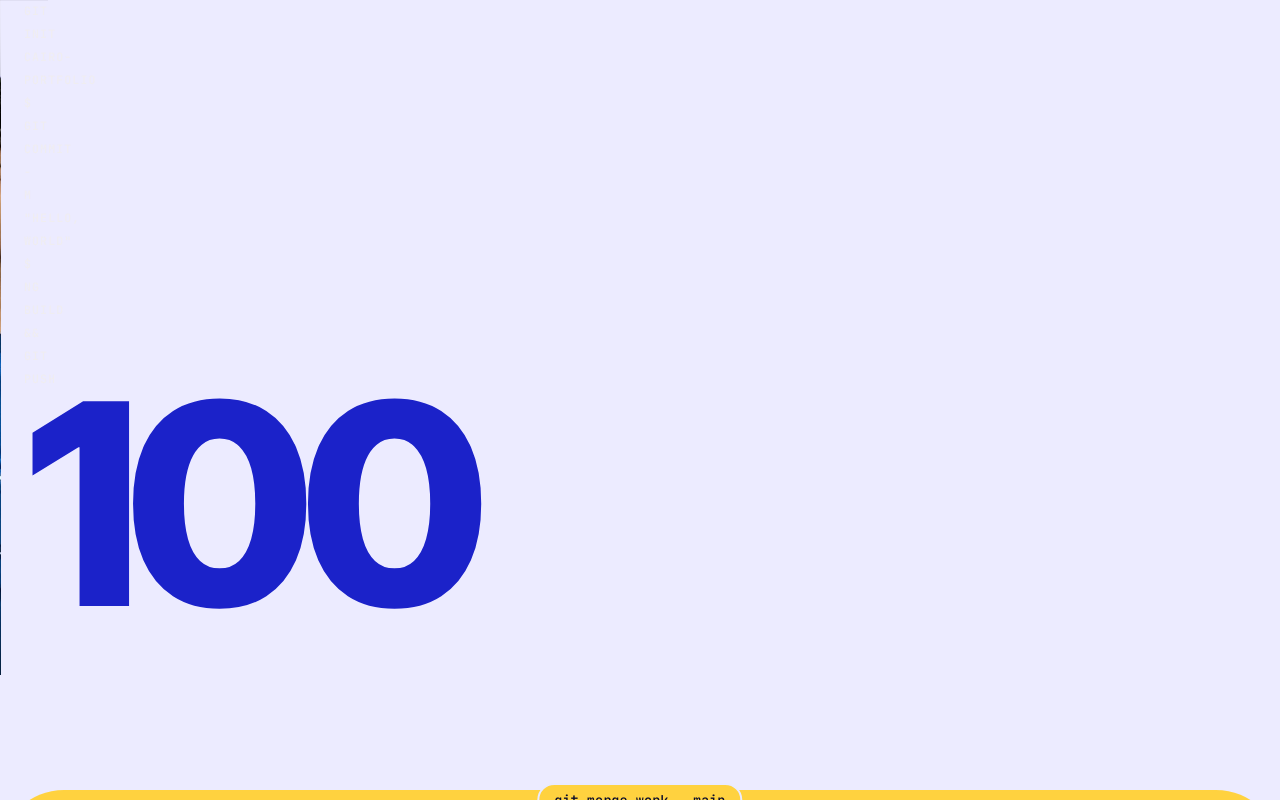
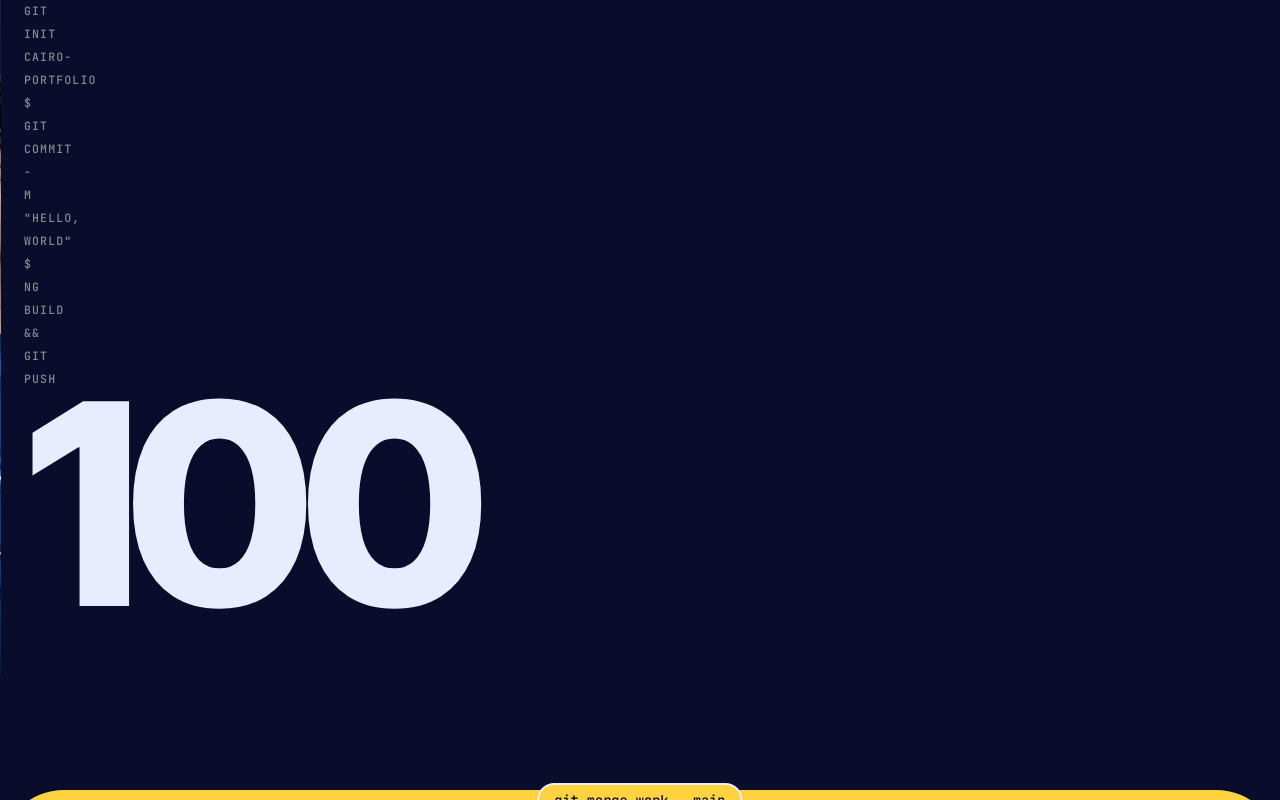
Before and after one commit to wegzelfager/new_me, an Angular app: page / in a window 1280 px wide. Shown: the top 800 px of the page. Built offline with nearby package versions, Linux system fonts and the light colour scheme.

Commit message:
feat(theme,hero): lock permanent dark theme, remove light theme toggle, and optimize photo scroll parallax to 60fps GPU smoothness

```diff
--- a/src/app/hero/hero.component.html
+++ b/src/app/hero/hero.component.html
@@ -11,7 +11,6 @@
       <span class="mono edt" style="color:var(--mut)">Portfolio — 2026</span>
       <div class="meta mono">
         <span id="clock">Cairo</span>
-        <button class="tg mono mag" id="tg" type="button" aria-label="Switch theme">Theme</button>
       </div>
     </header>
     <h1 class="name" aria-label="Ali Abueldahab"><span class="ln" aria-hidden="true">Ali</span><span class="ln" aria-hidden="true">Abueldahab</span></h1>
--- a/src/app/hero/hero.component.scss
+++ b/src/app/hero/hero.component.scss
@@ -15,17 +15,6 @@
   color-scheme: dark;
 }
 
-:host-context([data-theme="light"]),
-:host-context(:root[data-theme="light"]) {
-  --bg: #e9e5dc;
-  --ink: #0a0b14;
-  --mut: rgba(10, 11, 20, 0.55);
-  --ln: rgba(10, 11, 20, 0.1);
-  --acc: #1b4dff;
-  --on: #fff;
-  --glow: rgba(27, 77, 255, 0.35);
-  color-scheme: light;
-}
 
 #heroRoot {
   display: block;
@@ -327,6 +316,9 @@
   pointer-events: none;
   transform-origin: 50% 100%;
   will-change: transform;
+  transform: translate3d(0, 0, 0);
+  backface-visibility: hidden;
+  -webkit-backface-visibility: hidden;
 }
 
 .person {
@@ -335,7 +327,11 @@
   height: 100%;
   object-fit: contain;
   user-select: none;
-  filter: drop-shadow(0 0 1.5px rgba(150, 180, 255, 0.85)) drop-shadow(0 30px 50px rgba(0, 0, 10, 0.5));
+  will-change: transform;
+  transform: translate3d(0, 0, 0);
+  backface-visibility: hidden;
+  -webkit-backface-visibility: hidden;
+  filter: drop-shadow(0 0 1.5px rgba(150, 180, 255, 0.85)) drop-shadow(0 25px 40px rgba(0, 0, 10, 0.45));
 }
 
 .info {
--- a/src/app/hero/hero.component.ts
+++ b/src/app/hero/hero.component.ts
@@ -216,13 +216,7 @@ export class HeroComponent implements AfterViewInit, OnDestroy {
       });
     }
 
-    // Theme toggle & clock
-    const tg = host.querySelector<HTMLButtonElement>('#tg')!;
-    if (tg) {
-      tg.onclick = () => {
-        root.dataset['theme'] = root.dataset['theme'] === 'light' ? 'dark' : 'light';
-      };
-    }
+    // Clock
     const fm = new Intl.DateTimeFormat('en-GB', { hour: '2-digit', minute: '2-digit', timeZone: 'Africa/Cairo' });
     const ck = host.querySelector<HTMLElement>('#clock')!;
     const tick = () => {
@@ -374,6 +368,7 @@ export class HeroComponent implements AfterViewInit, OnDestroy {
     const hero = host.querySelector<HTMLElement>('.hero')!;
     if (!hero) return;
     const q = (x: string) => hero.querySelectorAll<HTMLElement>(x);
+    const isTouch = matchMedia('(pointer: coarse)').matches;
     const exitTl = gsap.timeline({
       defaults: { ease: 'none' },
       scrollTrigger: {
@@ -382,15 +377,16 @@ export class HeroComponent implements AfterViewInit, OnDestroy {
         end: '+=100%',
         pin: true,
         pinSpacing: false,
-        scrub: 0.5,
+        scrub: isTouch ? 0.2 : 0.35,
         refreshPriority: 1,
         anticipatePin: 1,
+        fastScrollEnd: true,
         invalidateOnRefresh: true,
       },
     })
       .to(q('.ci'), { yPercent: -120, duration: 0.5, ease: 'power2.in', stagger: { each: 0.025 } }, 0)
       .to(q('.info, .stack, .tag, .badge'), { y: -40, autoAlpha: 0, duration: 0.35 }, 0)
-      .to(q('.pwrap'), { yPercent: 28, duration: 0.9, ease: 'power1.in' }, 0)
+      .to(q('.pwrap'), { yPercent: 25, duration: 1, ease: 'none' }, 0)
       .to(hero, { scale: 0.9, autoAlpha: 0.3, duration: 1 }, 0);
 
     this.cleanups.push(() => {
--- a/src/styles.scss
+++ b/src/styles.scss
@@ -1,11 +1,11 @@
-/* Global tokens & theme */
+/* Global tokens & theme - Unified Dark Theme */
 :root {
-  --bg: #ECEBFF;
-  --ink: #1B22C9;
-  --mut: #4A4F9E;
-  --acc: #FFC933;
+  --bg: #0A0C2B;
+  --ink: #E9EBFF;
+  --mut: #A5AAF0;
+  --acc: #FFD23F;
   --on: #0A0C2B;
-  color-scheme: light;
+  color-scheme: dark;
   box-sizing: border-box;
   padding-top: env(safe-area-inset-top, 0px);
   padding-bottom: env(safe-area-inset-bottom, 0px);
@@ -22,24 +22,6 @@
     --pw: calc(var(--ph) * .547);
     --px: clamp(14px, 4vw, 24px);
   }
-}
-
-@media (prefers-color-scheme: dark) {
-  :root:not([data-theme="light"]) {
-    --bg: #0A0C2B;
-    --ink: #E9EBFF;
-    --mut: #A5AAF0;
-    --acc: #FFD23F;
-    color-scheme: dark;
-  }
-}
-
-:root[data-theme="dark"] {
-  --bg: #0A0C2B;
-  --ink: #E9EBFF;
-  --mut: #A5AAF0;
-  --acc: #FFD23F;
-  color-scheme: dark;
 }
 
 html {
```
